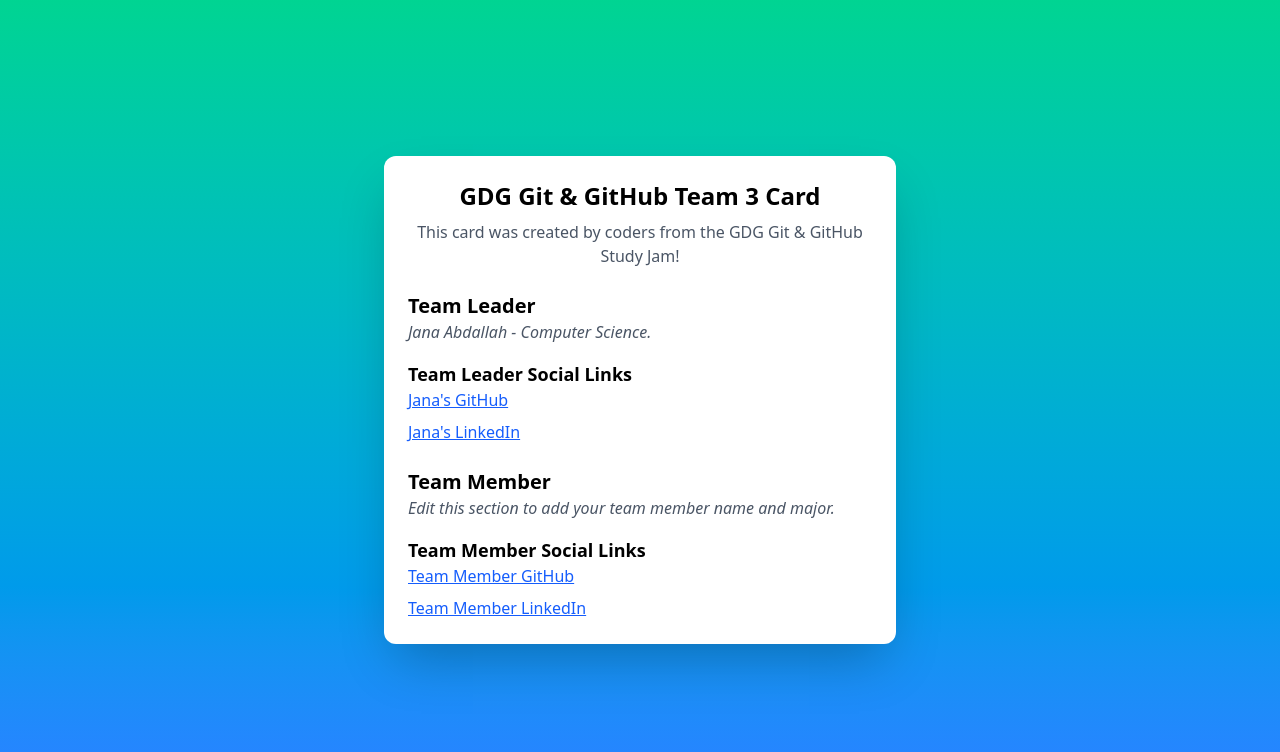
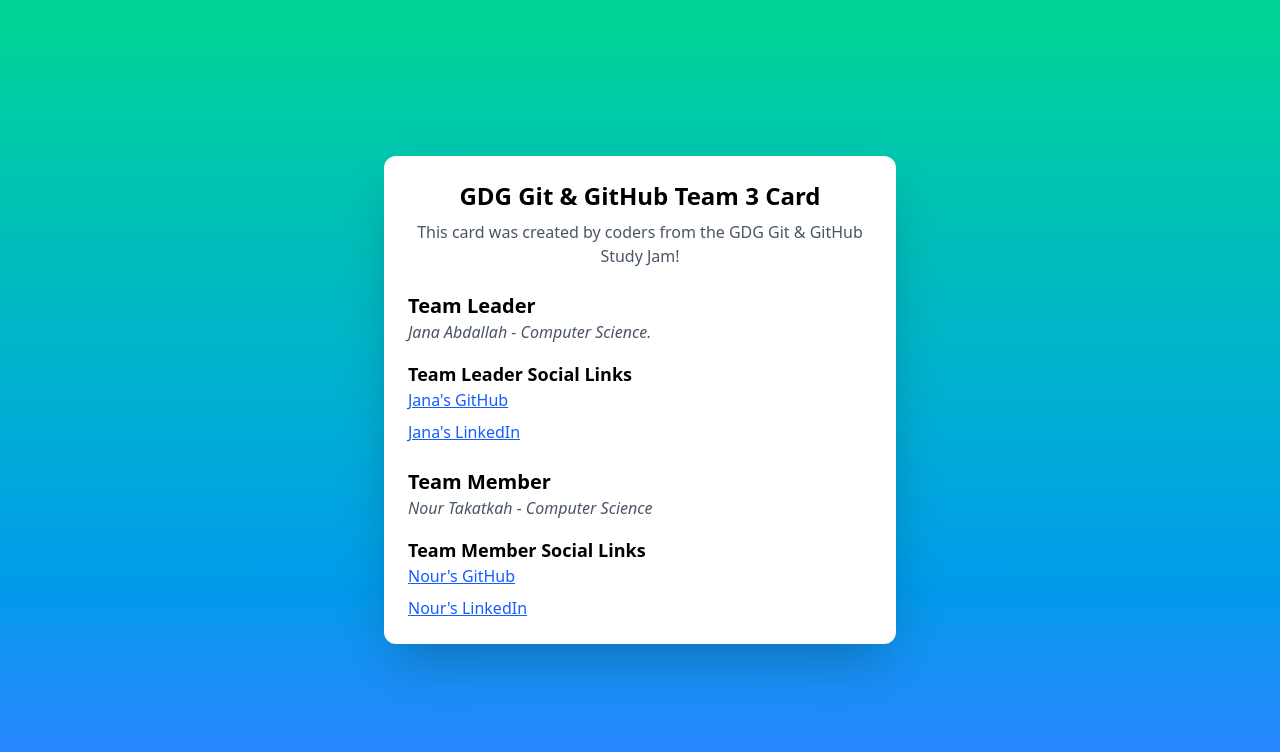
Before and after one commit to vuqla/GDG_Git_Team_3_Card, a plain HTML site: page index.html in a window 1280 px wide. Drawn offline with nearby package versions, Linux system fonts and the light colour scheme.

Commit message:
Add member nour  details

```diff
--- a/index.html
+++ b/index.html
@@ -27,11 +27,11 @@
         <section>
 		        <!-- Team Member Section -->
             <h2 class="mt-6 text-xl font-semibold">Team Member</h2>
-            <p class="text-gray-600 italic">Edit this section to add your team member name and major.</p>
+            <p class="text-gray-600 italic">Nour Takatkah - Computer Science</p>
             <h3 class="mt-4 text-lg font-semibold">Team Member Social Links</h3>
             <ul class="space-y-2">
-                <li><a href="social-link" class="text-blue-600 underline">Team Member GitHub</a></li>
-                <li><a href="social-link" class="text-blue-600 underline">Team Member LinkedIn</a></li>
+                <li><a href="https://github.com/NourTKA" class="text-blue-600 underline">Nour's GitHub</a></li>
+                <li><a href="https://www.linkedin.com/in/nour-takatkah-11084233a/" class="text-blue-600 underline">Nour's LinkedIn</a></li>
             </ul>
         </section>
     </div>
```
